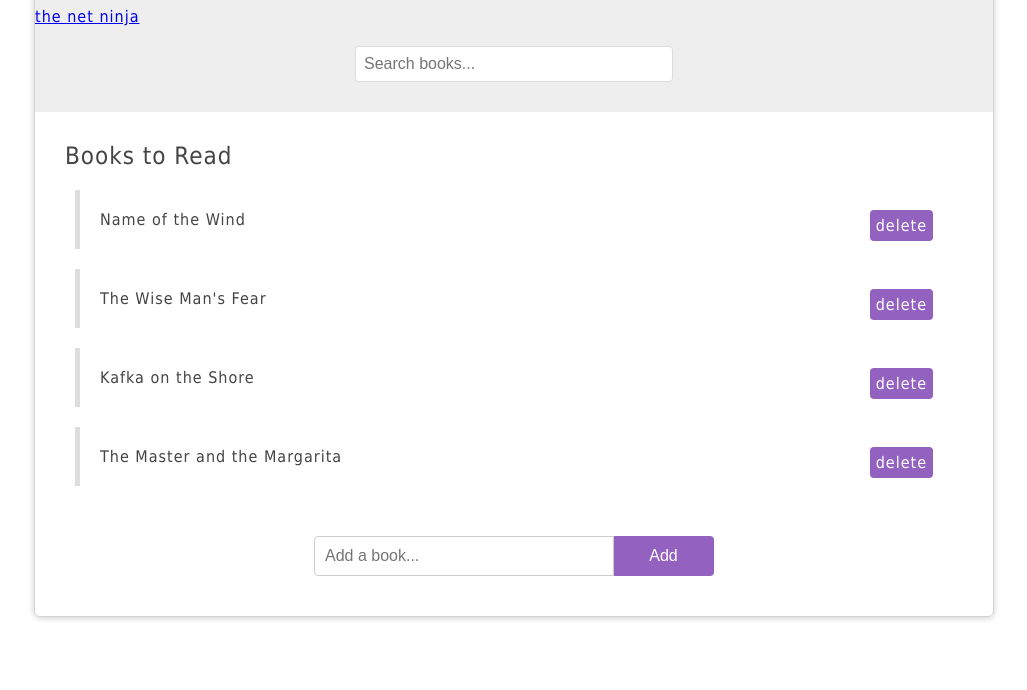
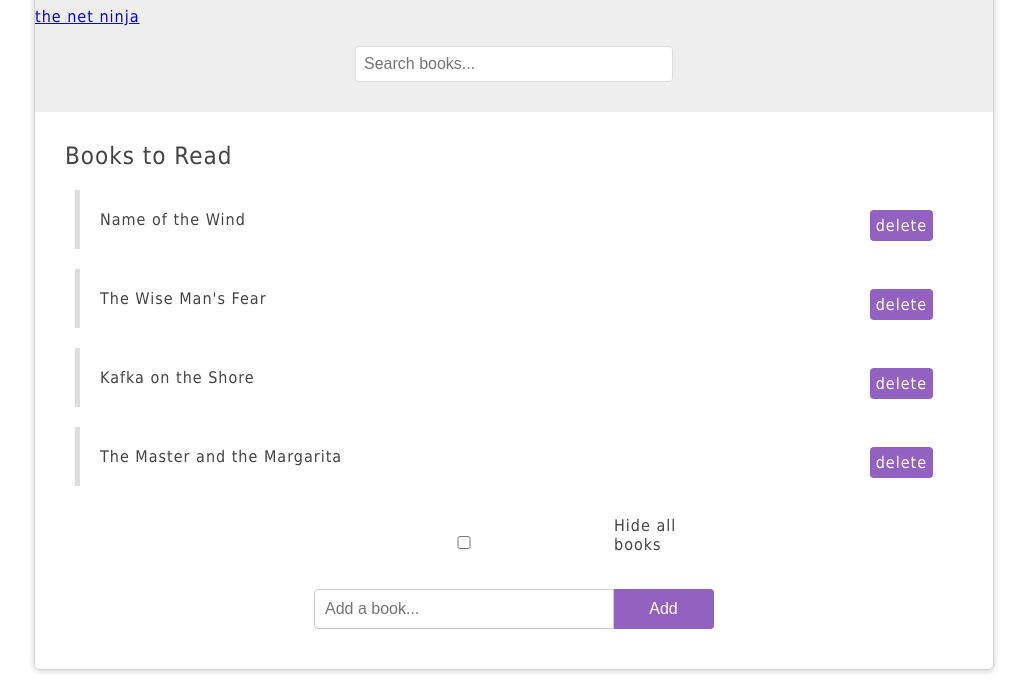
Before and after one commit to NancyAsiuloka/My-DOM-Tutorial, a plain HTML site: page index.html in a window 1280 px wide. Shown: the part 111-801 px from the top of the page, without its empty margins (126-1153 px from the left). Drawn offline with Linux system fonts and the light colour scheme.

Commit message:
added html content

```diff
--- a/index.html
+++ b/index.html
@@ -39,6 +39,8 @@
 	    	</ul>
 	    </div>
 	    <form id="add-book">
+			<input type="checkbox" id="hide">
+			<label for="hide">Hide all books</label>
 	    	<input type="text" placeholder="Add a book..." />
 	    	<button>Add</button>
 	    </form>
```
